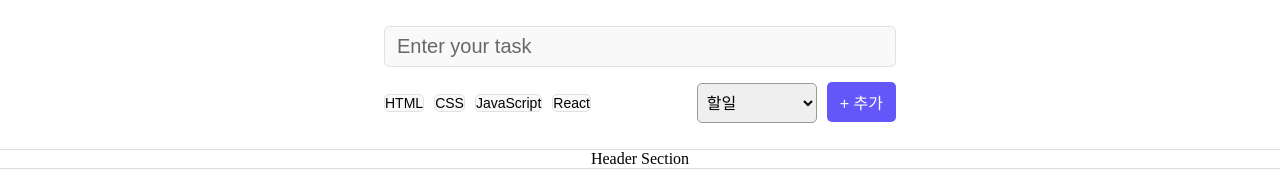
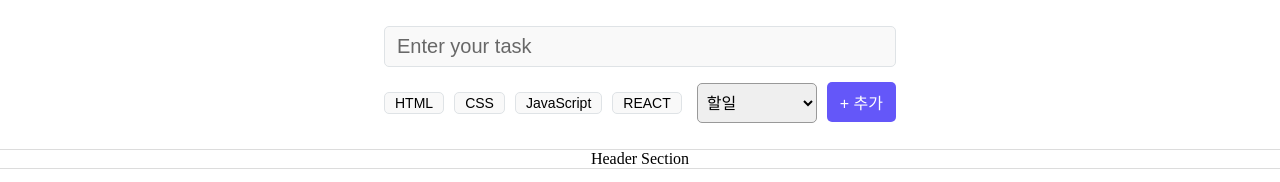
Before and after one commit to GuSungHu/myTask, a React (Vite) app: page / in a window 1280 px wide. Shown: the top 182 px of the page. Built offline with nearby package versions, Linux system fonts and the light colour scheme.

Commit message:
태그 추가

```diff
--- /dev/null
+++ b/src/components/Tag.css
@@ -0,0 +1,10 @@
+.tag {
+  font-size: 14px;
+  font-weight: 500;
+  background-color: #f9f9f9;
+  border: 1px solid #dfe3e6;
+  border-radius: 5px;
+  padding: 2px 10px;
+  margin-right: 10px;
+  cursor: pointer;
+}
--- /dev/null
+++ b/src/components/Tag.jsx
@@ -0,0 +1,5 @@
+import "./Tag.css";
+
+export default function Tag(props) {
+  return <button className="tag">{props.tagName}</button>;
+}
--- a/src/components/TaskForm.css
+++ b/src/components/TaskForm.css
@@ -29,15 +29,6 @@
   align-items: center;
   justify-content: space-between;
 }
-.tag {
-  font-size: 14px;
-  font-weight: 500;
-  background-color: #f9f9f9;
-  border: 1px solid #dfe3e6;
-  border-radius: 5px;
-  margin-right: 10px;
-  cursor: pointer;
-}
 
 .task_status {
   font-size: 16px;
--- a/src/components/TaskForm.jsx
+++ b/src/components/TaskForm.jsx
@@ -1,5 +1,6 @@
 import React from "react";
 import "./TaskForm.css";
+import Tag from "./Tag";
 
 export default function TaskForm() {
   return (
@@ -13,10 +14,10 @@ export default function TaskForm() {
 
         <div className="task_form_bottom_line">
           <div>
-            <button className="tag">HTML</button>
-            <button className="tag">CSS</button>
-            <button className="tag">JavaScript</button>
-            <button className="tag">React</button>
+            <Tag tagName="HTML" />
+            <Tag tagName="CSS" />
+            <Tag tagName="JavaScript" />
+            <Tag tagName="REACT" />
           </div>
           <div>
             <select className="task_status">
```
